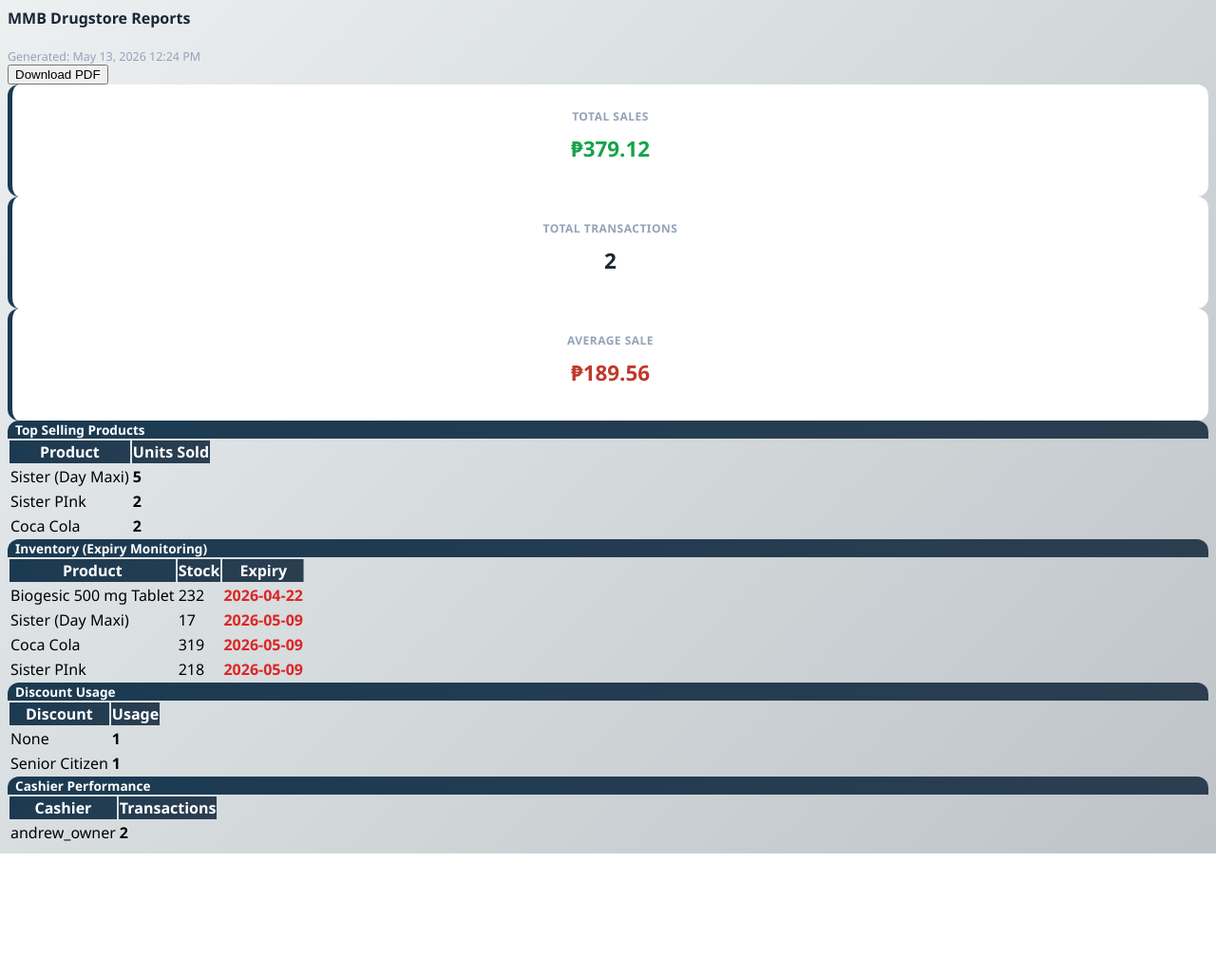
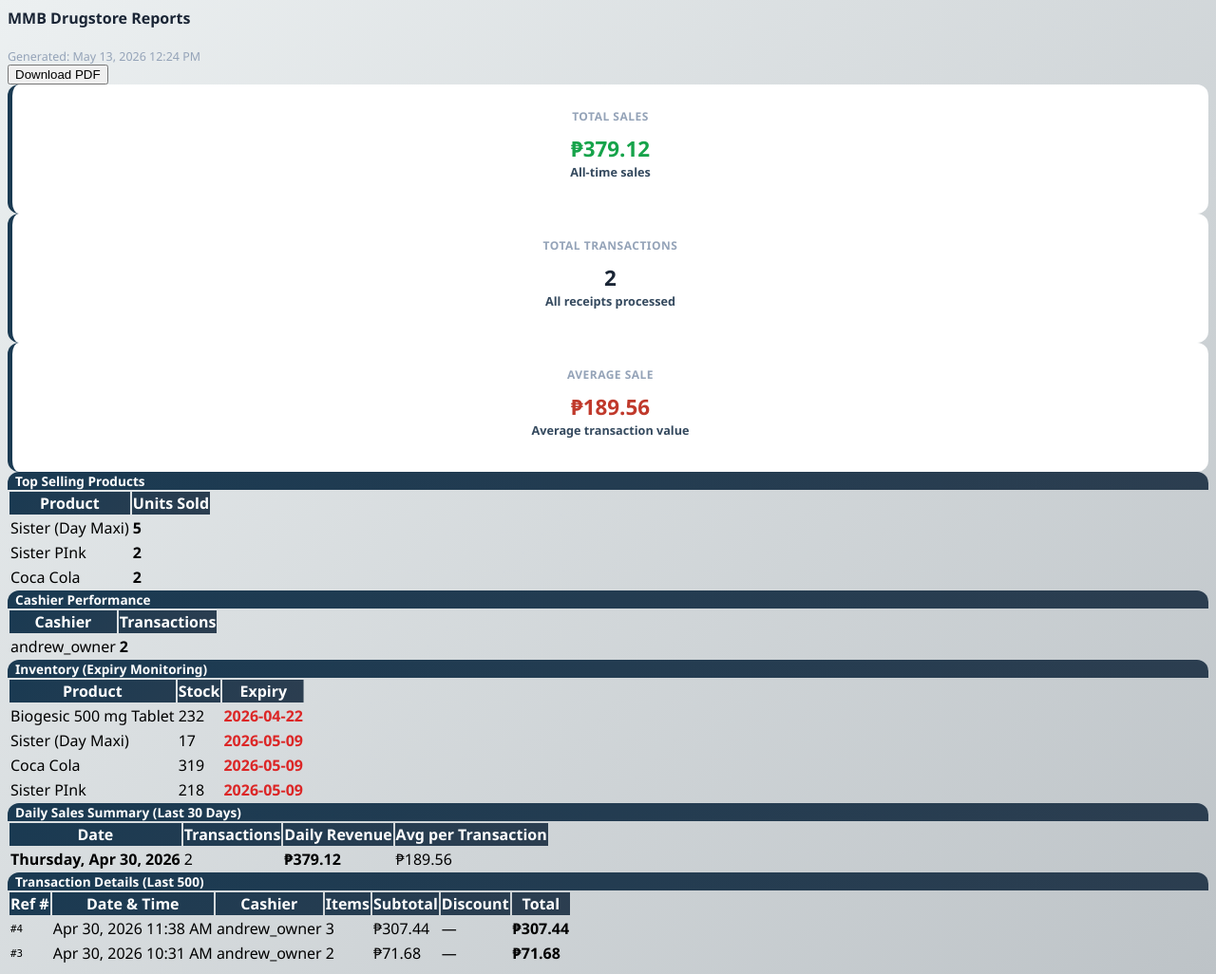
Before and after one commit to andrewpabloneuststudent-collab/sir-marvin, a PHP site: page /reusablepage/reports.php in a window 1280 px wide. Shown: the whole page at 95% size. Before the commit the page ends 899 px from the top, so only its background shows below. Run offline with PHP 8.4, Linux system fonts and the light colour scheme; data comes from the database, SQL or seed files in the repository.

Commit message:
Merged Andrew's reporting updates and resolved file casing inconsistencies. Unified premium Pharmacy Red theme with the latest backend reporting logic.

```diff
--- a/reusablepage/reports.php
+++ b/reusablepage/reports.php
@@ -1,5 +1,5 @@
 <?php
-require_once __DIR__ . "/../conn/Database.php";
+require_once __DIR__ . "/../conn/database.php";
 require_once __DIR__ . "/../function/Reports.php";
 
 use Classes\Reports;
@@ -15,6 +15,10 @@ $topProducts = $data['topProducts'];
 $inventory = $data['inventory'];
 $discounts = $data['discounts'];
 $cashiers = $data['cashiers'];
+$dailySales = $data['dailySales'] ?? [];
+$yearlySales = $data['yearlySales'] ?? [];
+$discountBreakdown = $data['discountBreakdown'] ?? [];
+$allTransactions = $data['transactions'] ?? [];
 ?>
 
 <link rel="stylesheet" href="../css/report.css">
@@ -45,6 +49,7 @@ $cashiers = $data['cashiers'];
                         <div style="font-size:1.4rem; font-weight:800; color:#16a34a;">
                             ₱<?= number_format($sales['total_sales'] ?? 0, 2) ?>
                         </div>
+                        <small class="text-muted">All-time sales</small>
                     </div>
                 </div>
             </div>
@@ -56,6 +61,7 @@ $cashiers = $data['cashiers'];
                         <div style="font-size:1.4rem; font-weight:800; color:#1a2535;">
                             <?= $sales['total_transactions'] ?? 0 ?>
                         </div>
+                        <small class="text-muted">All receipts processed</small>
                     </div>
                 </div>
             </div>
@@ -67,11 +73,14 @@ $cashiers = $data['cashiers'];
                         <div style="font-size:1.4rem; font-weight:800; color:#c0392b;">
                             ₱<?= number_format($sales['avg_sale'] ?? 0, 2) ?>
                         </div>
+                        <small class="text-muted">Average transaction value</small>
                     </div>
                 </div>
             </div>
         </div>
 
+        <div class="row">
+            <div class="col-md-6">
                 <!-- TOP PRODUCTS -->
                 <div class="card shadow-sm mb-4">
                     <div class="card-header" style="background:#1a2535; color:#fff; font-weight:700; font-size:.85rem;">
@@ -94,6 +103,35 @@ $cashiers = $data['cashiers'];
                                 <?php endforeach; ?>
                             </tbody>
                         </table>
+                    </div>
+                </div>
+            </div>
+
+            <div class="col-md-6">
+                <!-- CASHIERS -->
+                <div class="card shadow-sm mb-4">
+                    <div class="card-header" style="background:#1a2535; color:#fff; font-weight:700; font-size:.85rem;">
+                        <i class="fas fa-user-tie me-2" style="color:#6366f1;"></i>Cashier Performance
+                    </div>
+                    <div class="card-body p-0">
+                        <table class="table table-striped table-hover mb-0">
+                            <thead class="table-dark">
+                                <tr>
+                                    <th>Cashier</th>
+                                    <th>Transactions</th>
+                                </tr>
+                            </thead>
+                            <tbody>
+                                <?php foreach ($cashiers as $row): ?>
+                                    <tr>
+                                        <td><?= $row['username'] ?></td>
+                                        <td><strong><?= $row['total_transactions'] ?></strong></td>
+                                    </tr>
+                                <?php endforeach; ?>
+                            </tbody>
+                        </table>
+                    </div>
+                </div>
             </div>
         </div>
 
@@ -126,58 +164,79 @@ $cashiers = $data['cashiers'];
             </div>
         </div>
 
-        <!-- DISCOUNTS -->
+        <?php if (!empty($dailySales)): ?>
+        <!-- DAILY SALES SUMMARY -->
         <div class="card shadow-sm mb-4">
             <div class="card-header" style="background:#1a2535; color:#fff; font-weight:700; font-size:.85rem;">
-                <i class="fas fa-tags me-2" style="color:#e74c3c;"></i>Discount Usage
+                <i class="fas fa-calendar-alt me-2" style="color:#10b981;"></i>Daily Sales Summary (Last 30 Days)
             </div>
             <div class="card-body p-0">
+                <div class="table-responsive">
                     <table class="table table-striped table-hover mb-0">
                         <thead class="table-dark">
                             <tr>
-                            <th>Discount</th>
-                            <th>Usage</th>
+                                <th>Date</th>
+                                <th>Transactions</th>
+                                <th>Daily Revenue</th>
+                                <th>Avg per Transaction</th>
                             </tr>
                         </thead>
                         <tbody>
-                        <?php foreach ($discounts as $row): ?>
+                            <?php foreach ($dailySales as $row): ?>
                                 <tr>
-                                <td><?= $row['discount_name'] ?></td>
-                                <td><strong><?= $row['used_count'] ?></strong></td>
+                                    <td><strong><?= date('l, M d, Y', strtotime($row['sale_date'])) ?></strong></td>
+                                    <td><?= $row['total_transactions'] ?></td>
+                                    <td class="text-success"><strong>₱<?= number_format($row['daily_total'] ?? 0, 2) ?></strong></td>
+                                    <td>₱<?= number_format($row['daily_avg'] ?? 0, 2) ?></td>
                                 </tr>
                             <?php endforeach; ?>
                         </tbody>
                     </table>
                 </div>
             </div>
+        </div>
+        <?php endif; ?>
 
-        <!-- CASHIERS -->
+        <!-- ALL TRANSACTIONS -->
         <div class="card shadow-sm mb-4">
             <div class="card-header" style="background:#1a2535; color:#fff; font-weight:700; font-size:.85rem;">
-                <i class="fas fa-user-tie me-2" style="color:#6366f1;"></i>Cashier Performance
+                <i class="fas fa-receipt me-2" style="color:#c0392b;"></i>Transaction Details (Last 500)
             </div>
             <div class="card-body p-0">
-                <table class="table table-striped table-hover mb-0">
+                <div class="table-responsive">
+                    <table class="table table-striped table-hover table-sm mb-0">
                         <thead class="table-dark">
                             <tr>
+                                <th>Ref #</th>
+                                <th>Date & Time</th>
                                 <th>Cashier</th>
-                            <th>Transactions</th>
+                                <th>Items</th>
+                                <th>Subtotal</th>
+                                <th>Discount</th>
+                                <th>Total</th>
                             </tr>
                         </thead>
                         <tbody>
-                        <?php foreach ($cashiers as $row): ?>
+                            <?php foreach ($allTransactions as $row): ?>
                                 <tr>
-                                <td><?= $row['username'] ?></td>
-                                <td><strong><?= $row['total_transactions'] ?></strong></td>
+                                    <td><small><code>#<?= $row['id'] ?></code></small></td>
+                                    <td><?= date('M d, Y h:i A', strtotime($row['transaction_date'])) ?></td>
+                                    <td><?= htmlspecialchars($row['username'] ?? 'N/A') ?></td>
+                                    <td><?= $row['items_count'] ?? 0 ?></td>
+                                    <td>₱<?= number_format($row['subtotal'] ?? 0, 2) ?></td>
+                                    <td class="text-danger">
+                                        <?= $row['discount_amount'] > 0 ? '-₱' . number_format($row['discount_amount'], 2) : '—' ?>
+                                    </td>
+                                    <td class="text-success"><strong>₱<?= number_format($row['total_amount'] ?? 0, 2) ?></strong></td>
                                 </tr>
                             <?php endforeach; ?>
                         </tbody>
                     </table>
                 </div>
             </div>
+        </div>
 
     </div>
-
 </div>
 
 <!-- PDF SCRIPT -->
```
Lines whose indentation alone changed are shown as unchanged.
